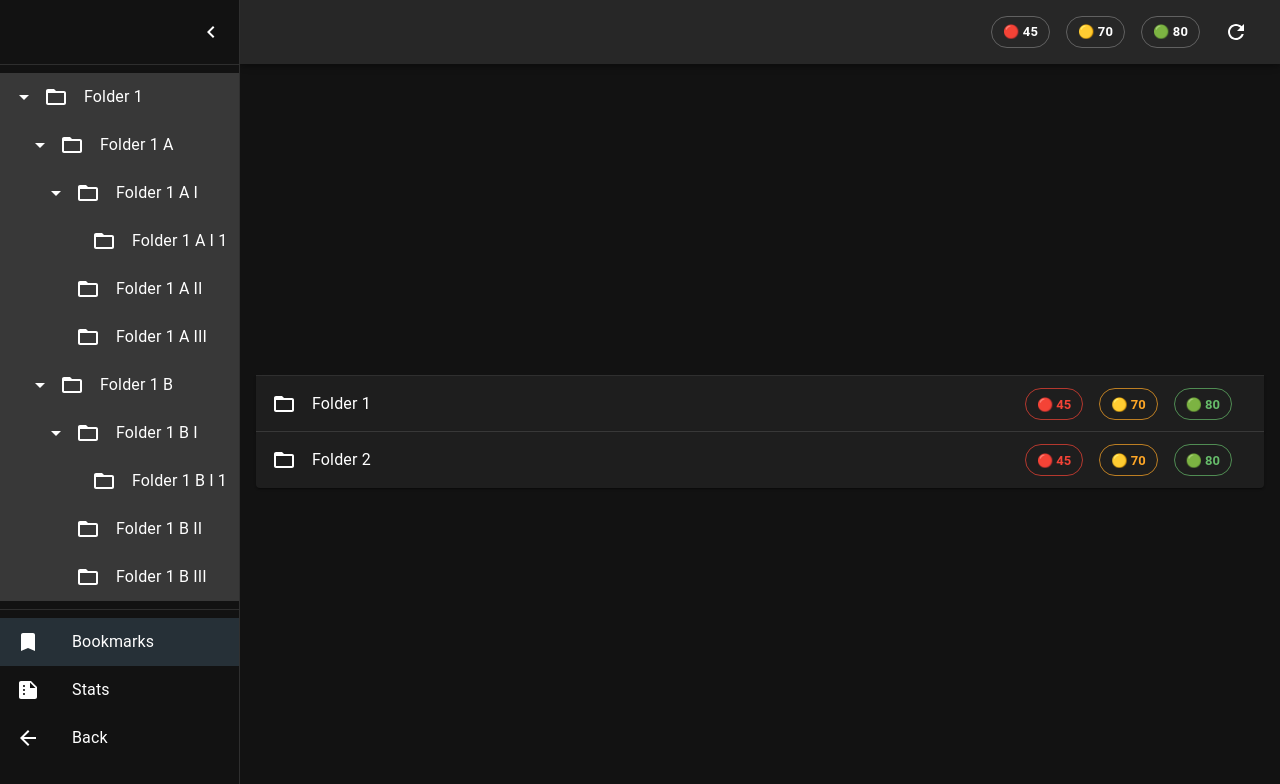
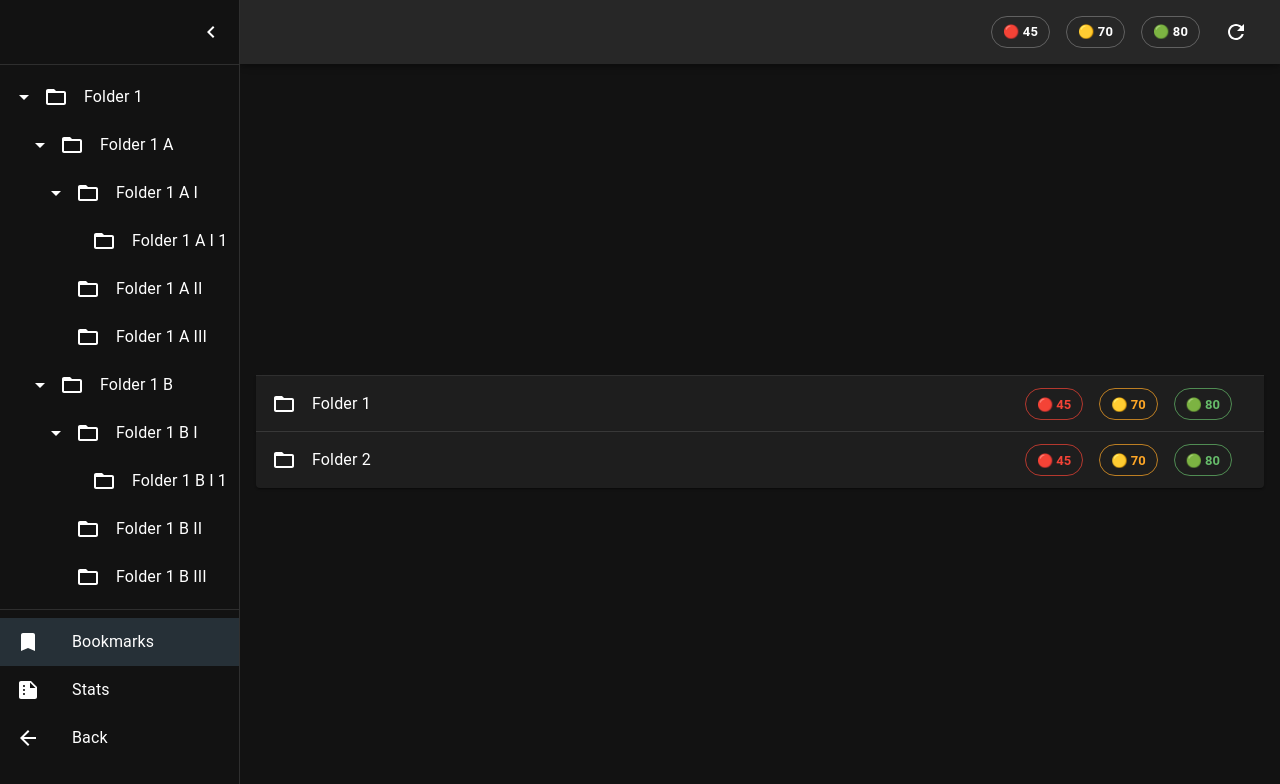
Before and after one commit to brunopk/wookmarks, a React (Vite) app: page /bookmarks in a window 1280 px wide. Both pictures are taken after a click on the button 32 px from the left and 32 px from the top of the page. Shown: the top 784 px of the page. Built offline with nearby package versions, Linux system fonts and the light colour scheme.

Commit message:
Using styled components

```diff
--- a/src/components/pages/bookmarks/Folder.tsx
+++ b/src/components/pages/bookmarks/Folder.tsx
@@ -1,15 +1,32 @@
 import { FolderOpen } from '@mui/icons-material'
+import {
+  AccordionSummaryProps,
+  AccordionSummary as MuiAccordionSummary,
+  styled
+} from '@mui/material'
 import Accordion from '@mui/material/Accordion'
 import AccordionDetails from '@mui/material/AccordionDetails'
-import AccordionSummary from '@mui/material/AccordionSummary'
 import Box from '@mui/material/Box'
 import Chip from '@mui/material/Chip'
 import List from '@mui/material/List'
 import Pagination from '@mui/material/Pagination'
-import { useTheme } from '@mui/material/styles'
 import Typography from '@mui/material/Typography'
 import { ReactNode, useState } from 'react'
-import { ICON_MARGIN_RIGHT_IN_REM, hoverEffect } from '../../../style'
+import { ICON_MARGIN_RIGHT_IN_REM } from '../../../style'
+
+const AccordionSummary = styled(
+  MuiAccordionSummary,
+  {}
+)<AccordionSummaryProps>(({ theme }) => ({
+  display: 'flex',
+  alignItems: 'center',
+  justifyContent: 'space-between',
+  transition: theme.transitions.create('background-color'),
+  cursor: 'pointer',
+  '&:hover': {
+    backgroundColor: theme.palette.action.hover
+  }
+}))
 
 type BookmarkFolderProps = {
   folderName: string
@@ -19,8 +36,6 @@ type BookmarkFolderProps = {
 }
 
 function BookmarkFolder({ folderName, index, pageSize, children }: BookmarkFolderProps) {
-  const theme = useTheme()
-
   const [expanded, setExpanded] = useState<string | false>(false)
 
   const handleChange = (panel: string) => (_: React.SyntheticEvent, isExpanded: boolean) => {
@@ -41,16 +56,6 @@ function BookmarkFolder({ folderName, index, pageSize, children }: BookmarkFolde
   return (
     <Accordion expanded={expanded === `panel${index}`} onChange={handleChange(`panel${index}`)}>
       <AccordionSummary
-        sx={{
-          display: 'flex',
-          alignItems: 'center',
-          justifyContent: 'space-between',
-          '&:hover': {
-            backgroundColor: theme.palette.action.hover
-          },
-          transition: theme.transitions.create('background-color'),
-          cursor: 'pointer'
-        }}
         aria-controls={`panel${index}bh-content`}
         id={`panel${index}bh-header`}
         onMouseDown={(event) => event.preventDefault()} // Prevents focus
--- a/src/components/pages/bookmarks/Menu.tsx
+++ b/src/components/pages/bookmarks/Menu.tsx
@@ -1,12 +1,17 @@
 import { FolderOpen } from '@mui/icons-material'
 import ArrowDropDown from '@mui/icons-material/ArrowDropDown'
 import ArrowRightIcon from '@mui/icons-material/ArrowRight'
-import { Box, IconButton, IconButtonProps, styled } from '@mui/material'
-import ListItem from '@mui/material/ListItem'
+import {
+  Box,
+  IconButton,
+  IconButtonProps,
+  ListItemProps,
+  ListItem as MuiListItem,
+  styled
+} from '@mui/material'
 import Typography from '@mui/material/Typography'
 import { useEffect, useState } from 'react'
-import { ICON_MARGIN_RIGHT_IN_REM, MENU_FOLDER_TREE_INDENT_IN_REM, hoverEffect } from '../../../style'
-import { useTheme } from '@mui/material/styles'
+import { ICON_MARGIN_RIGHT_IN_REM, MENU_FOLDER_TREE_INDENT_IN_REM } from '../../../style'
 import BaseMenu from '../../BaseMenu'
 
 const IconButtonWithoutHover = styled(
@@ -14,6 +19,18 @@ const IconButtonWithoutHover = styled(
   {}
 )<IconButtonProps>(() => ({
   '&:hover': { backgroundColor: 'inherit' }
+}))
+
+const ListItem = styled(
+  MuiListItem,
+  {}
+)<ListItemProps>(({ theme }) => ({
+  padding: '0.25rem',
+  transition: theme.transitions.create('background-color'),
+  cursor: 'pointer',
+  '&:hover': {
+    backgroundColor: theme.palette.action.hover
+  }
 }))
 
 const NoIcon = styled(
@@ -42,7 +59,6 @@ type MenuProps = {
 }
 
 function FolderTree({ level, node, widthInRem, isVisible }: FolderTreeProps) {
-  const theme = useTheme()
   const [isOpen, setIsOpen] = useState(isVisible)
   const totalIndentationInRem = level * MENU_FOLDER_TREE_INDENT_IN_REM
 
@@ -61,14 +77,7 @@ function FolderTree({ level, node, widthInRem, isVisible }: FolderTreeProps) {
       <ListItem
         sx={{
           width: `${widthInRem}rem`,
-          display: `${isVisible ? 'flex' : 'none'}`,
-          padding: '0.25rem',
-          backgroundColor: theme.palette.action.selected,
-          '&:hover': {
-            backgroundColor: theme.palette.action.hover
-          },
-          transition: theme.transitions.create('background-color'),
-           cursor: 'pointer'
+          display: `${isVisible ? 'flex' : 'none'}`
         }}
       >
         <Box sx={{ width: `${totalIndentationInRem}rem` }} />
```
